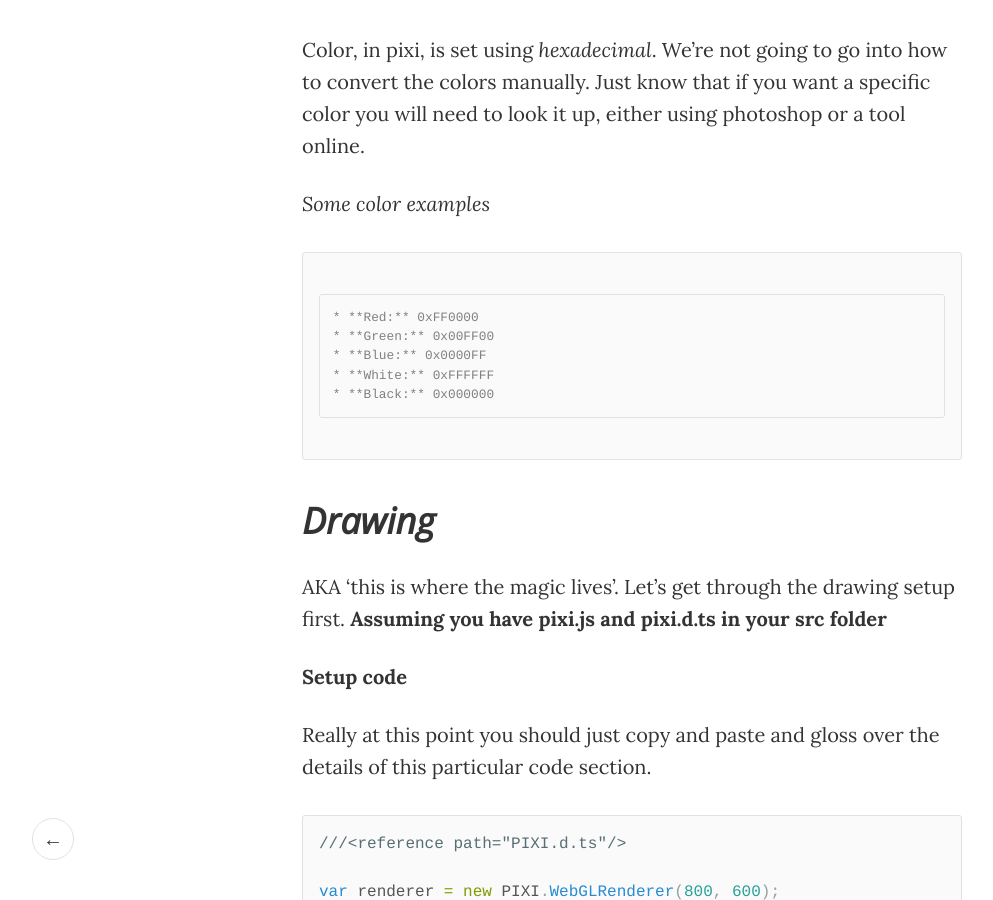
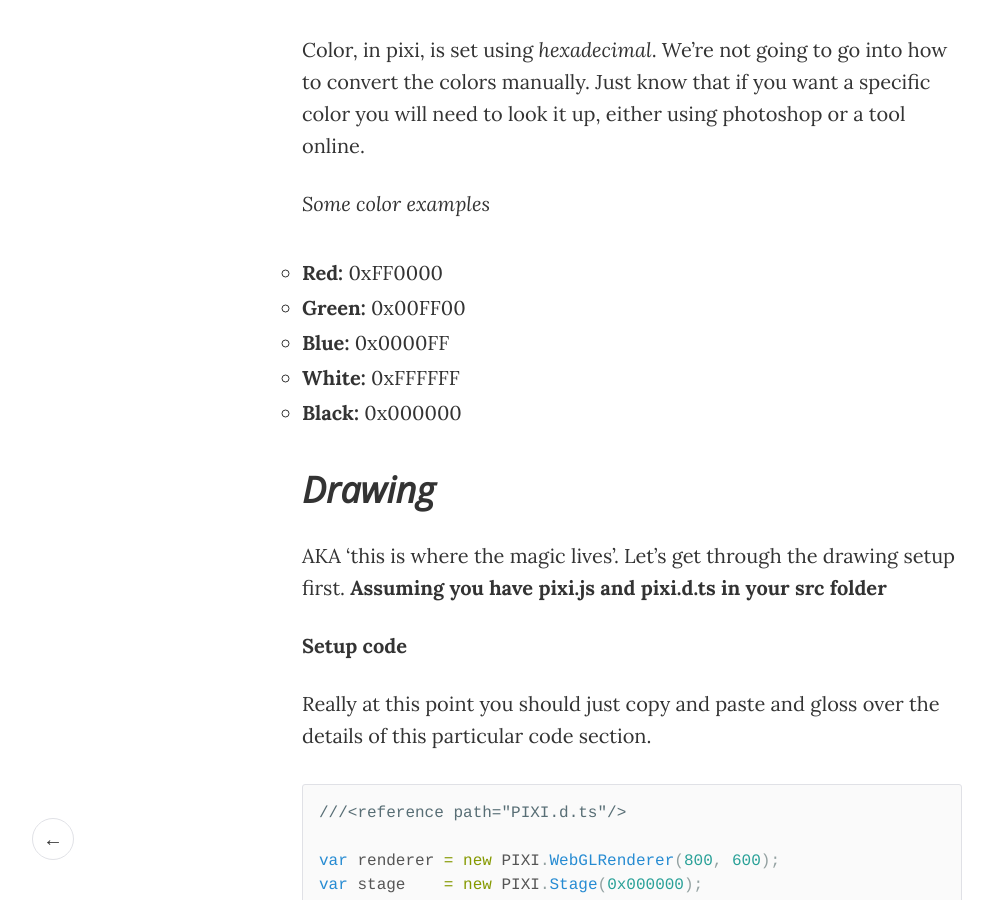
Before and after one commit to meanderingleaf/n221f14, a Jekyll site: the page built from _posts/2014-09-01-drawing.markdown, in a window 1280 px wide and 900 px high, scrolled down 1148 px. Shown: the whole window, without its empty margins (8-1001 px from the left). Built offline with Jekyll 4.4.1, drawn with Linux system fonts in a browser that asks for light colours.

```diff
--- a/_posts/2014-09-01-drawing.markdown
+++ b/_posts/2014-09-01-drawing.markdown
@@ -29,11 +29,11 @@ Color, in pixi, is set using *hexadecimal*. We're not going to go into how to co
 
 *Some color examples*
 
-	* **Red:** 0xFF0000
-	* **Green:** 0x00FF00
-	* **Blue:** 0x0000FF
-	* **White:** 0xFFFFFF
-	* **Black:** 0x000000
+- **Red:** 0xFF0000
+- **Green:** 0x00FF00
+- **Blue:** 0x0000FF
+- **White:** 0xFFFFFF
+- **Black:** 0x000000
 
 Drawing
 ------------------------------
```
Also changed, not shown: _posts/2014-01-27-hikari-styling-guide.markdown (deleted, +0 -64 lines), _posts/2014-01-28-welcome-to-jekyll.markdown (deleted, +0 -44 lines).
